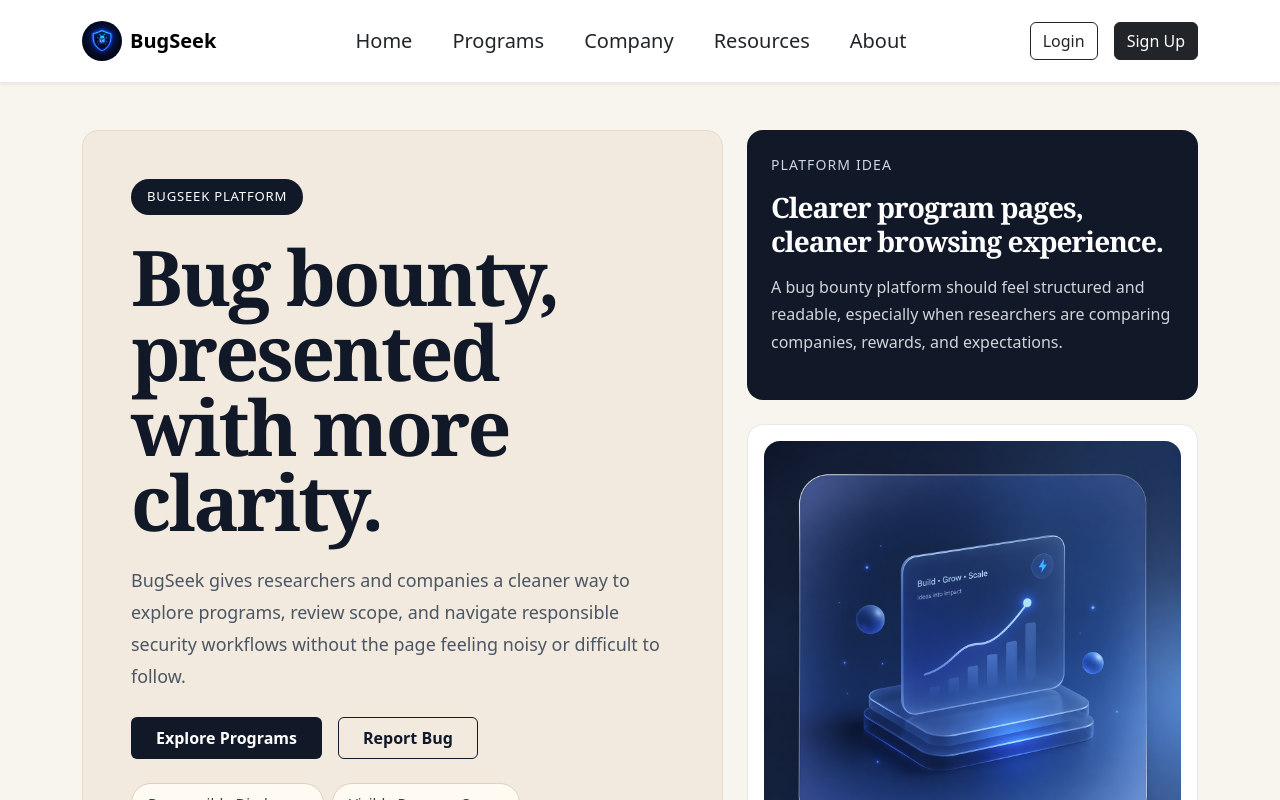
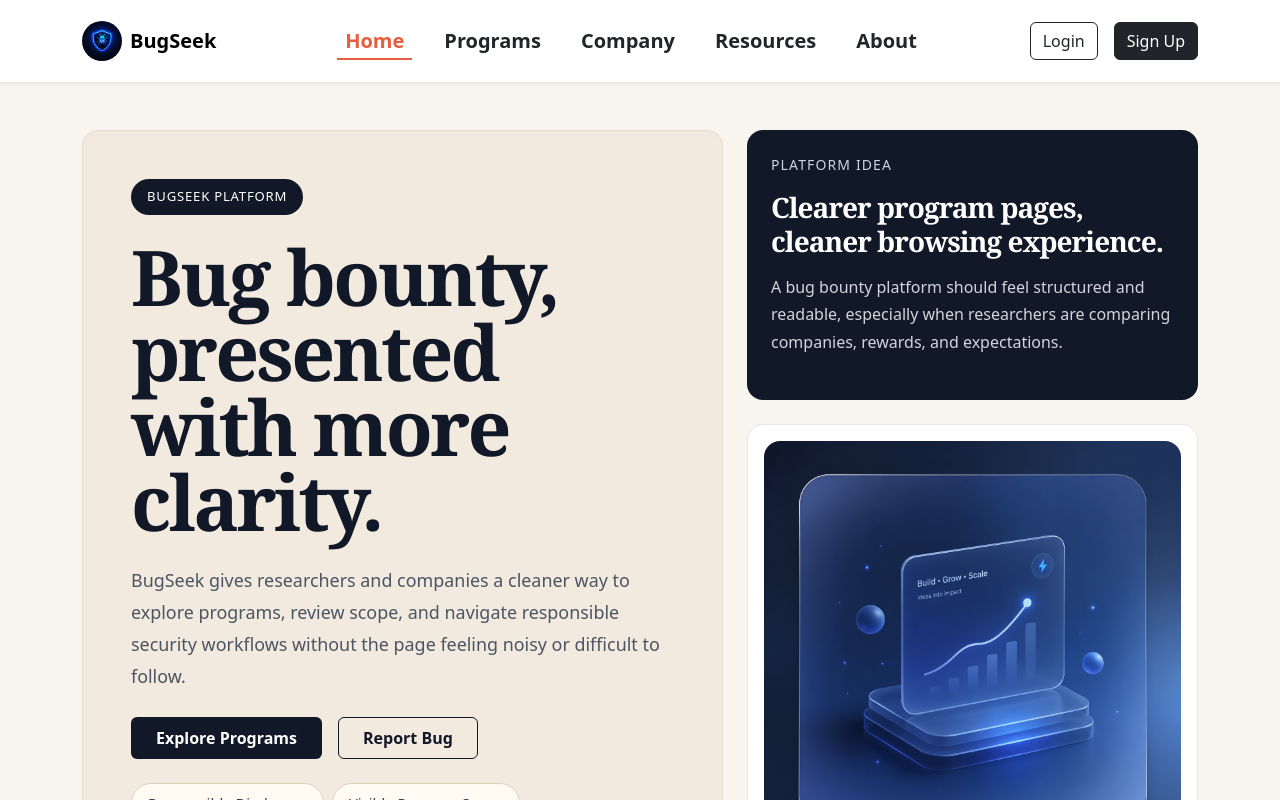
Before and after one commit to bgbtplatform/Bug-Bounty-Platform, a React app in the folder frontend/: page / in a window 1280 px wide. Shown: the top 800 px of the page. Built offline with nearby package versions, Linux system fonts and the light colour scheme; no server answers; the HTML template or start-up script is replaced by a standard one.

Commit message:
enhanced navbar

```diff
--- a/frontend/src/index.css
+++ b/frontend/src/index.css
@@ -0,0 +1,32 @@
+.custom-nav-link {
+  position: relative;
+  transition: color 0.3s ease;
+}
+
+.custom-nav-link:hover {
+  color: #e85d3f !important;
+}
+
+.custom-nav-link::after {
+  content: '';
+  position: absolute;
+  width: 0;
+  height: 2px;
+  display: block;
+  margin-top: 2px;
+  right: 0;
+  background: #e85d3f;
+  transition: width 0.3s ease;
+  -webkit-transition: width 0.3s ease;
+}
+
+.custom-nav-link:hover::after,
+.custom-nav-link.active-link::after {
+  width: 100%;
+  left: 0;
+  background: #e85d3f;
+}
+
+.active-link {
+  color: #e85d3f !important;
+}
--- a/frontend/src/layouts/Navbar.jsx
+++ b/frontend/src/layouts/Navbar.jsx
@@ -3,7 +3,7 @@ import logo from "../assets/logo.png";
 
 function Navbar() {
   return (
-    <nav className="navbar navbar-expand-lg navbar-light bg-white shadow-sm py-3">
+    <nav className="navbar navbar-expand-lg navbar-light bg-white shadow-sm py-3 sticky-top">
       <div className="container">
 
         {/* Logo */}
@@ -24,6 +24,9 @@ function Navbar() {
           type="button"
           data-bs-toggle="collapse"
           data-bs-target="#navbarNav"
+          aria-controls="navbarNav"
+          aria-expanded="false"
+          aria-label="Toggle navigation"
         >
           <span className="navbar-toggler-icon"></span>
         </button>
@@ -32,26 +35,26 @@ function Navbar() {
         <div className="collapse navbar-collapse" id="navbarNav">
 
           {/* Center links */}
-          <ul className="navbar-nav mx-auto gap-4 fs-5">
+          <ul className="navbar-nav mx-auto gap-2 gap-lg-4 fs-5">
             <li className="nav-item">
-              <NavLink className="nav-link text-dark" to="/">Home</NavLink>
+              <NavLink className={({ isActive }) => `nav-link fw-semibold custom-nav-link ${isActive ? "active-link" : "text-dark"}`} to="/">Home</NavLink>
             </li>
             <li className="nav-item">
-              <NavLink className="nav-link text-dark" to="/programs">Programs</NavLink>
+              <NavLink className={({ isActive }) => `nav-link fw-semibold custom-nav-link ${isActive ? "active-link" : "text-dark"}`} to="/programs">Programs</NavLink>
             </li>
             <li className="nav-item">
-              <NavLink className="nav-link text-dark" to="/company">Company</NavLink>
+              <NavLink className={({ isActive }) => `nav-link fw-semibold custom-nav-link ${isActive ? "active-link" : "text-dark"}`} to="/company">Company</NavLink>
             </li>
             <li className="nav-item">
-              <NavLink className="nav-link text-dark" to="/resources">Resources</NavLink>
+              <NavLink className={({ isActive }) => `nav-link fw-semibold custom-nav-link ${isActive ? "active-link" : "text-dark"}`} to="/resources">Resources</NavLink>
             </li>
             <li className="nav-item">
-              <NavLink className="nav-link text-dark" to="/about">About</NavLink>
+              <NavLink className={({ isActive }) => `nav-link fw-semibold custom-nav-link ${isActive ? "active-link" : "text-dark"}`} to="/about">About</NavLink>
             </li>
           </ul>
 
           {/* Right side buttons */}
-          <div className="d-flex gap-3">
+          <div className="d-flex gap-3 mt-3 mt-lg-0">
             <Link className="btn btn-outline-dark" to="/login">
               Login
             </Link>
```
